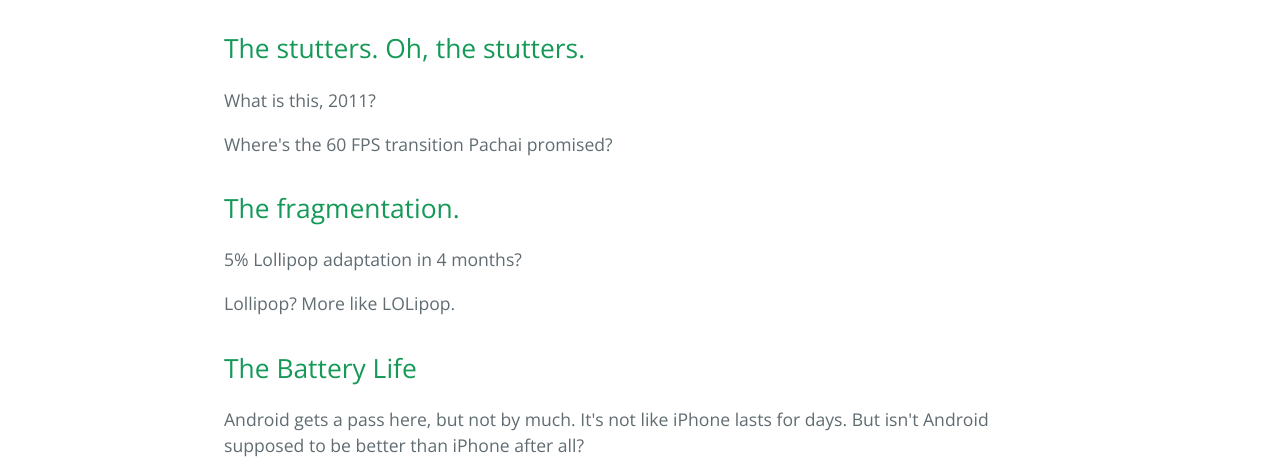
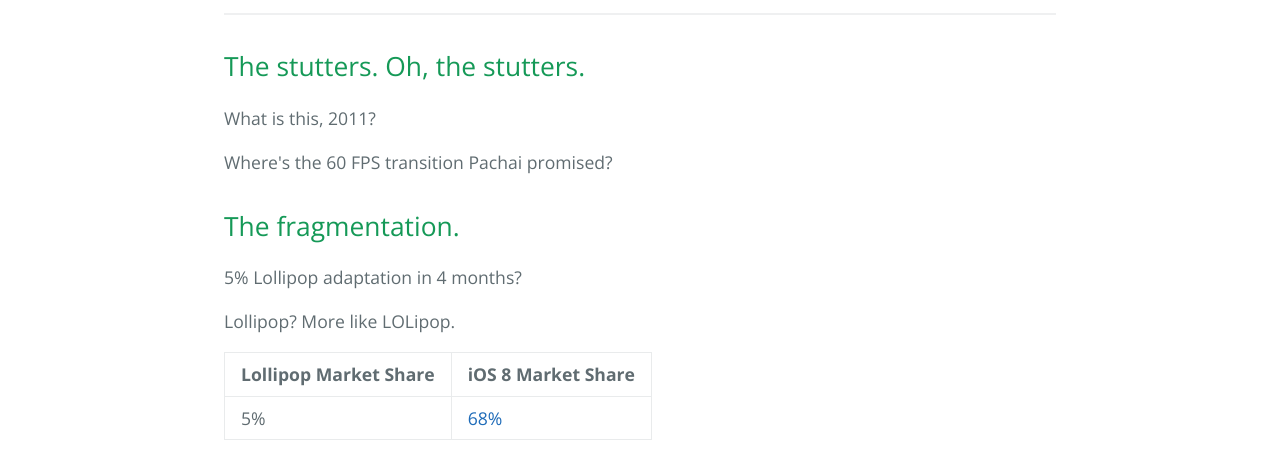
Before and after one commit to pixeldetective/why-android-sucks, a plain HTML site: page index.html in a window 1280 px wide. Shown: the part 470-939 px from the top of the page. Drawn offline with nearby package versions, Linux system fonts and the light colour scheme.

Commit message:
Create gh-pages branch via GitHub

```diff
--- a/index.html
+++ b/index.html
@@ -22,6 +22,8 @@
       <h1>
 <a id="lets-do-this" class="anchor" href="#lets-do-this" aria-hidden="true"><span class="octicon octicon-link"></span></a>Let's do this.</h1>
 
+<hr>
+
 <h2>
 <a id="the-stutters-oh-the-stutters" class="anchor" href="#the-stutters-oh-the-stutters" aria-hidden="true"><span class="octicon octicon-link"></span></a>The stutters. Oh, the stutters.</h2>
 
@@ -36,8 +38,23 @@
 
 <p>Lollipop? More like LOLipop. </p>
 
-<h2>
-<a id="the-battery-life" class="anchor" href="#the-battery-life" aria-hidden="true"><span class="octicon octicon-link"></span></a>The Battery Life</h2>
+<table>
+<thead>
+<tr>
+<th>Lollipop Market Share</th>
+<th>iOS 8 Market Share</th>
+</tr>
+</thead>
+<tbody>
+<tr>
+<td>5%</td>
+<td><a href="http://www.cnet.com/news/ios-8-adoption-rate-hits-68-percent/">68%</a></td>
+</tr>
+</tbody>
+</table>
+
+<h3>
+<a id="the-battery-life" class="anchor" href="#the-battery-life" aria-hidden="true"><span class="octicon octicon-link"></span></a>The Battery Life</h3>
 
 <p>Android gets a pass here, but not by much. It's not like iPhone lasts for days. But isn't Android supposed to be better than iPhone after all?</p>
 
--- a/params.json
+++ b/params.json
@@ -1 +1 @@
-{"name":"Why Android Sucks","tagline":"A never ending list of problems with Android. Designed to start a new flame war. ","body":"# Let's do this.\r\n\r\n## The stutters. Oh, the stutters. \r\n\r\nWhat is this, 2011? \r\n\r\nWhere's the 60 FPS transition Pachai promised? \r\n\r\n## The fragmentation. \r\n\r\n5% Lollipop adaptation in 4 months? \r\n\r\nLollipop? More like LOLipop. \r\n\r\n## The Battery Life\r\n\r\nAndroid gets a pass here, but not by much. It's not like iPhone lasts for days. But isn't Android supposed to be better than iPhone after all?\r\n\r\nGet your shit together Android. \r\n\r\n## \r\n\r\nDeveloping.....","google":"","note":"Don't delete this file! It's used internally to help with page regeneration."}
+{"name":"Why Android Sucks","tagline":"A never ending list of problems with Android. Designed to start a new flame war. ","body":"# Let's do this.\r\n\r\n---\r\n\r\n## The stutters. Oh, the stutters. \r\n\r\nWhat is this, 2011? \r\n\r\nWhere's the 60 FPS transition Pachai promised? \r\n\r\n## The fragmentation. \r\n\r\n5% Lollipop adaptation in 4 months? \r\n\r\nLollipop? More like LOLipop. \r\n\r\nLollipop Market Share | iOS 8 Market Share\r\n--------------------- | ------------------\r\n5% | [68%](http://www.cnet.com/news/ios-8-adoption-rate-hits-68-percent/)\r\n\r\n### The Battery Life\r\n\r\nAndroid gets a pass here, but not by much. It's not like iPhone lasts for days. But isn't Android supposed to be better than iPhone after all?\r\n\r\nGet your shit together Android. \r\n\r\n## \r\n\r\nDeveloping.....","google":"","note":"Don't delete this file! It's used internally to help with page regeneration."}
```
